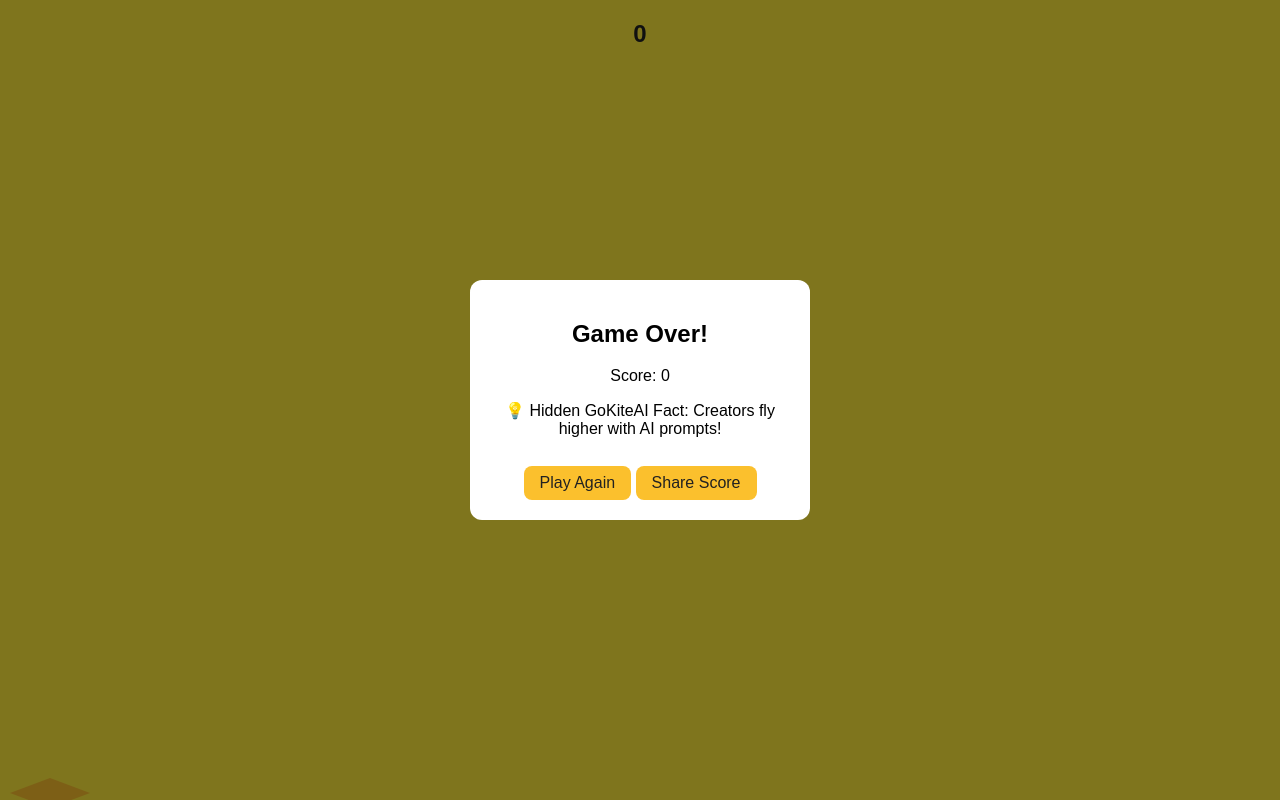
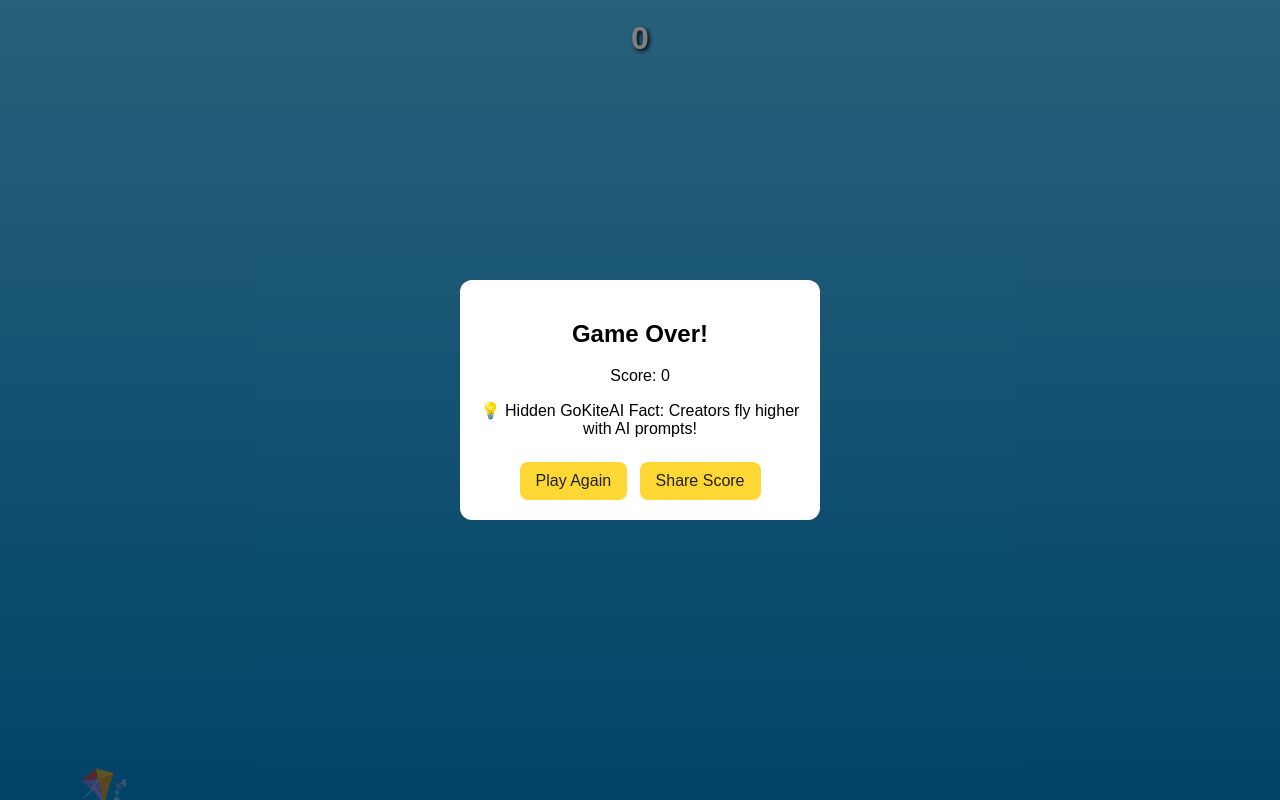
Before and after one commit to Nftwl/Kiteaigame, a plain HTML site: page index.html in a window 1280 px wide. Drawn offline with Linux system fonts and the light colour scheme.

Commit message:
Update index.html

```diff
--- a/index.html
+++ b/index.html
@@ -5,18 +5,18 @@
 <meta name="viewport" content="width=device-width, initial-scale=1.0">
 <title>Kite Flight - GoKiteAI</title>
 <style>
-  html, body { margin:0; padding:0; overflow:hidden; font-family: Arial, sans-serif; background:#fff176; }
-  canvas { display:block; background:#ffeb3b; }
-  #score { position:absolute; top:20px; left:50%; transform:translateX(-50%); font-size:24px; font-weight:bold; color:#212121; z-index:10; }
+html, body { margin:0; padding:0; overflow:hidden; font-family: Arial, sans-serif; }
+canvas { display:block; }
+#score { position:absolute; top:20px; left:50%; transform:translateX(-50%); font-size:32px; font-weight:bold; color:#fff; text-shadow:2px 2px 4px #000; z-index:10; }
 #modal {
   position:fixed; top:0; left:0; right:0; bottom:0;
   display:none; align-items:center; justify-content:center;
   background:rgba(0,0,0,0.5); z-index:20;
 }
 #modalContent {
-    background:white; padding:20px; border-radius:12px; text-align:center; max-width:300px;
+  background:white; padding:20px; border-radius:12px; text-align:center; max-width:320px;
 }
-  button { padding:8px 16px; margin-top:12px; font-size:16px; border:none; border-radius:8px; background:#fbc02d; color:#212121; cursor:pointer; }
+button { padding:10px 16px; margin:8px 4px 0 4px; font-size:16px; border:none; border-radius:8px; background:#fdd835; color:#212121; cursor:pointer; }
 </style>
 </head>
 <body>
@@ -34,15 +34,16 @@
 <script>
 const canvas = document.getElementById('gameCanvas');
 const ctx = canvas.getContext('2d');
+
 let W = canvas.width = window.innerWidth;
 let H = canvas.height = window.innerHeight;
 
-let kite = {x:50, y:H/2, w:40, h:30, vy:0};
-let gravity = 0.6;
-let lift = -12;
+const kite = {x:80, y:H/2, vy:0, w:40, h:40};
+const gravity = 0.5;
+const lift = -10;
 let obstacles = [];
-let obstacleWidth = 60;
-let gapHeight = 180;
+const obstacleWidth = 60;
+const gapHeight = 180;
 let frame = 0;
 let score = 0;
 let gameOverFlag = false;
@@ -54,8 +55,7 @@
 const shareBtn = document.getElementById('shareBtn');
 
 function resetGame() {
-  kite.y = H/2;
-  kite.vy = 0;
+  kite.y = H/2; kite.vy = 0;
   obstacles = [];
   frame = 0;
   score = 0;
@@ -67,13 +67,13 @@
 
 restartBtn.addEventListener('click', resetGame);
 shareBtn.addEventListener('click', () => {
-  const text = encodeURIComponent(`I scored ${score} in Kite Flight! 🚀 #GoKiteFlight @GoKiteAI`);
+  const text = encodeURIComponent(`I scored ${score} in Kite Flight! 🪁 #GoKiteFlight @GoKiteAI`);
   window.open(`https://x.com/intent/tweet?text=${text}`, '_blank', 'noopener');
 });
 
 function spawnObstacle() {
-  let gapY = Math.random()*(H-gapHeight-100)+50;
-  obstacles.push({x:W, gapY});
+  const gapY = Math.random()*(H - gapHeight - 100)+50;
+  obstacles.push({x:W, gapY, passed:false});
 }
 
 function update() {
@@ -86,11 +86,9 @@
   if(frame % 90 === 0) spawnObstacle();
 
   // move obstacles
-  for(let i=0;i<obstacles.length;i++){
-    obstacles[i].x -= 4;
-  }
+  for(let obs of obstacles){ obs.x -= 4; }
 
-  // check collisions
+  // collision check
   for(let obs of obstacles){
     if(kite.x + kite.w > obs.x && kite.x < obs.x + obstacleWidth){
       if(kite.y < obs.gapY || kite.y + kite.h > obs.gapY + gapHeight){
@@ -101,7 +99,7 @@
 
   if(kite.y + kite.h > H || kite.y < 0) endGame();
 
-  // update score
+  // scoring
   for(let obs of obstacles){
     if(!obs.passed && obs.x + obstacleWidth < kite.x){
       score++;
@@ -110,35 +108,34 @@
     }
   }
 
-  // remove offscreen obstacles
   obstacles = obstacles.filter(obs => obs.x + obstacleWidth > 0);
 }
 
-function drawKite(){
+function drawKite() {
   ctx.save();
-  ctx.fillStyle = '#fbc02d';
-  ctx.beginPath();
-  ctx.moveTo(kite.x, kite.y);
-  ctx.lineTo(kite.x+kite.w, kite.y+kite.h/2);
-  ctx.lineTo(kite.x, kite.y+kite.h);
-  ctx.lineTo(kite.x-kite.w, kite.y+kite.h/2);
-  ctx.closePath();
-  ctx.fill();
+  ctx.font = kite.h+"px serif";
+  ctx.fillText("🪁", kite.x, kite.y + kite.h*0.8);
   ctx.restore();
 }
 
-function drawObstacles(){
-  ctx.fillStyle = '#616161';
+function drawObstacles() {
+  ctx.fillStyle = "rgba(255,255,255,0.7)";
   for(let obs of obstacles){
-    // top
     ctx.fillRect(obs.x, 0, obstacleWidth, obs.gapY);
-    // bottom
     ctx.fillRect(obs.x, obs.gapY + gapHeight, obstacleWidth, H - (obs.gapY + gapHeight));
   }
 }
 
+function drawBackground() {
+  const grad = ctx.createLinearGradient(0,0,0,H);
+  grad.addColorStop(0,"#4fc3f7");
+  grad.addColorStop(1,"#0288d1");
+  ctx.fillStyle = grad;
+  ctx.fillRect(0,0,W,H);
+}
+
 function draw() {
-  ctx.clearRect(0,0,W,H);
+  drawBackground();
   drawObstacles();
   drawKite();
 }
@@ -150,19 +147,15 @@
   requestAnimationFrame(gameLoop);
 }
 
-function endGame(){
+function endGame() {
   gameOverFlag = true;
-  finalScore.textContent = 'Score: '+score;
-  modal.style.display = 'flex';
+  finalScore.textContent = "Score: "+score;
+  modal.style.display = "flex";
 }
 
-window.addEventListener('resize', ()=>{
-  W = canvas.width = window.innerWidth;
-  H = canvas.height = window.innerHeight;
-});
-
-window.addEventListener('touchstart', ()=>{ kite.vy = lift; });
-window.addEventListener('mousedown', ()=>{ kite.vy = lift; });
+window.addEventListener("resize", ()=>{ W = canvas.width = window.innerWidth; H = canvas.height = window.innerHeight; });
+window.addEventListener("touchstart", ()=>{ kite.vy = lift; });
+window.addEventListener("mousedown", ()=>{ kite.vy = lift; });
 
 resetGame();
 </script>
```
Lines whose indentation alone changed are shown as unchanged.
